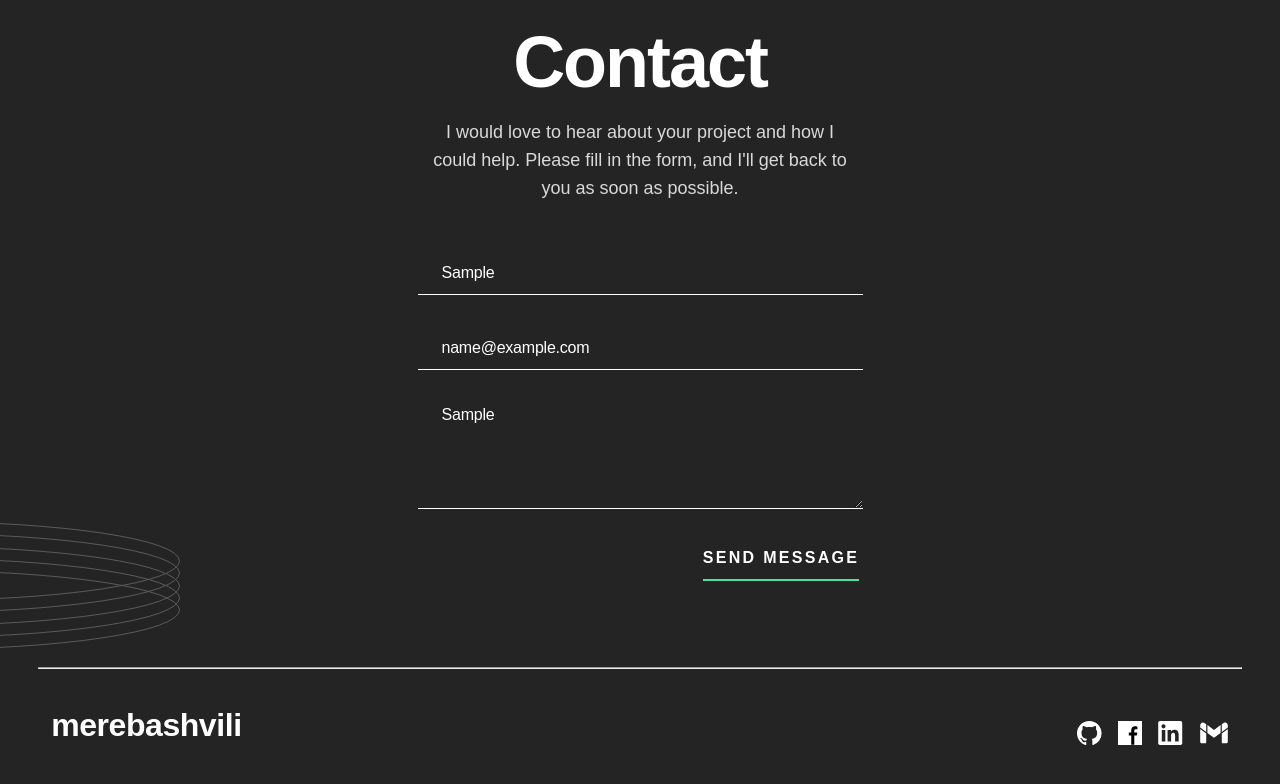
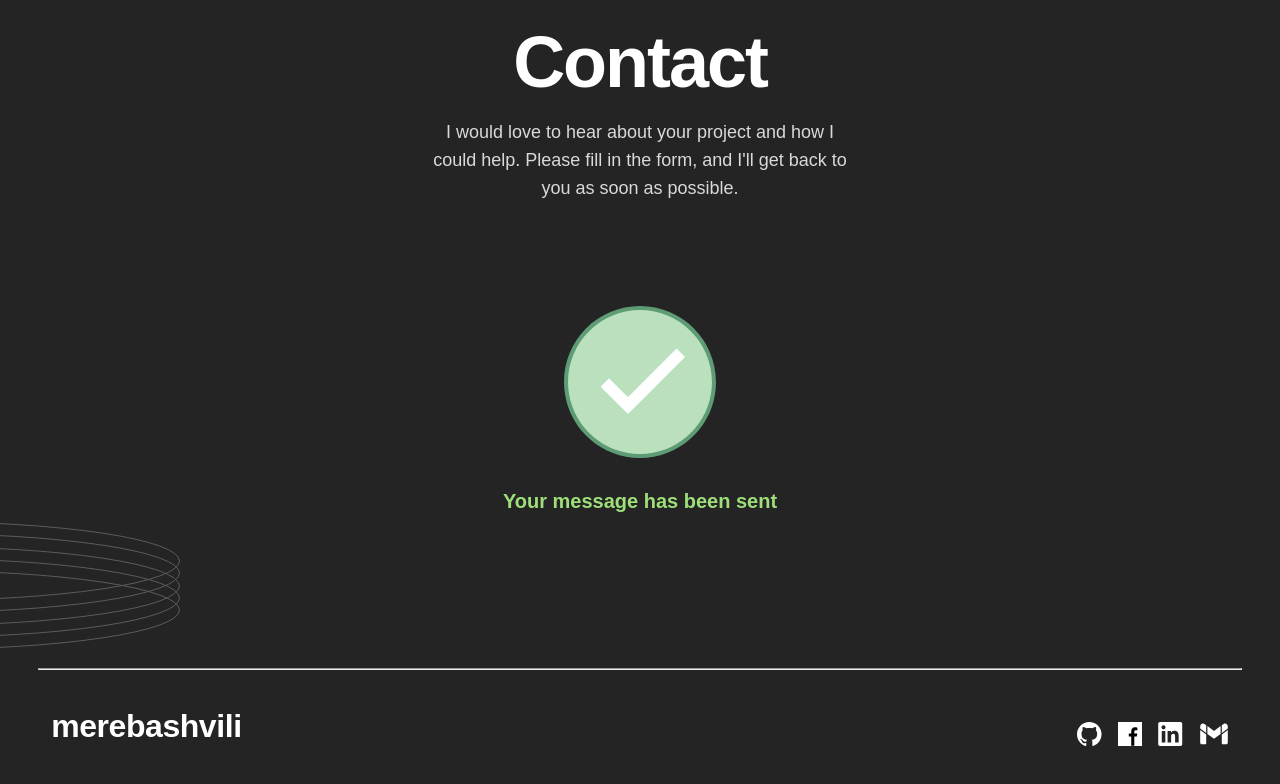
Before and after one commit to Beka-Merebashvili/portfolio, a React (Vite) app: page / in a window 1280 px wide. Both pictures are taken after typing "Sample", "name@example.com", "Sample" into the empty fields and a click on the button "SEND MESSAGE". Shown: the part 2654-3438 px from the top of the page. Built offline with nearby package versions, Linux system fonts and the light colour scheme.

Commit message:
create complate component

```diff
--- a/src/components/Contact.tsx
+++ b/src/components/Contact.tsx
@@ -1,18 +1,22 @@
 import styled from "styled-components";
+import ContactForm from "../styled-components/ContactForm";
 import { useForm, SubmitHandler } from "react-hook-form";
 import SocialMedia from "./SocialMedia";
-import pattern from "../assets/images/pattern-rings.svg"
+import pattern from "../assets/images/pattern-rings.svg";
 import errorIcon from "../assets/images/error-icon.svg";
+import sentIcon from "../assets/images/snet-icon.svg"
+import { useState } from "react";
 
 export default function Contact() {
+  const [complate, setComplate] = useState(false);
   const {
     register,
     handleSubmit,
     formState: { errors },
   } = useForm<Inputs>();
 
-  const onSubmit: SubmitHandler<Inputs> = (data) => {
-    console.log(data);
+  const onSubmit: SubmitHandler<Inputs> = () => {
+    setComplate(true);
   };
 
   return (
@@ -24,6 +28,12 @@ export default function Contact() {
           fill in the form, and I'll get back to you as soon as possible.
         </p>
       </div>
+      {complate ? (
+        <Complate>
+          <img src={sentIcon} alt="" />
+          <p>Your message has been sent</p>
+        </Complate>
+      ) : (
         <ContactForm onSubmit={handleSubmit(onSubmit)}>
           <div className="inputWrapper">
             <input
@@ -37,8 +47,12 @@ export default function Contact() {
                 },
               })}
             />
-          {errors.name && <p className="errorMessage">{errors.name.message}</p>}
-          {errors.name && (<img className="errorIcon" src={errorIcon} alt="errorIcon" /> )}
+            {errors.name && (
+              <p className="errorMessage">{errors.name.message}</p>
+            )}
+            {errors.name && (
+              <img className="errorIcon" src={errorIcon} alt="errorIcon" />
+            )}
           </div>
           <div className="inputWrapper">
             <input
@@ -55,7 +69,9 @@ export default function Contact() {
             {errors.email && (
               <p className="errorMessage">{errors.email.message}</p>
             )}
-          {errors.email && ( <img className="errorIcon" src={errorIcon} alt="errorIcon" /> )}
+            {errors.email && (
+              <img className="errorIcon" src={errorIcon} alt="errorIcon" />
+            )}
           </div>
           <div className="inputWrapper">
             <textarea
@@ -69,6 +85,7 @@ export default function Contact() {
           </div>
           <button>SEND MESSAGE</button>
         </ContactForm>
+      )}
       <img className="rings" src={pattern} alt="" />
       <hr />
       <SocialMedia />
@@ -119,7 +136,7 @@ const ContactContainer = styled.div`
   }
 
   @media only screen and (min-width: 768px) {
-    .contact{
+    .contact {
       font-size: 72px;
       line-height: 72px;
       letter-spacing: -2.045px;
@@ -139,70 +156,25 @@ letter-spacing: -2.045px;
   }
 `;
 
-const ContactForm = styled.form`
+
+
+const Complate = styled.div`
 display: flex;
 flex-direction: column;
 align-items: center;
-  gap: 32px;
-  margin: 50px 0 86px 0;
-  .inputWrapper {
-    position: relative;
-  }
-  input , textarea {
-    width: 342px;
-    height: 43px;
-    color: #ffffff;
+margin: 100px 0 86px 0;
+height: 280px;
+p {
   font-size: 16px;
-    font-weight: 500;
   line-height: 26px;
-    letter-spacing: -0.22px;
-    background-color: #242424;
-    border: none;
-    border-bottom: 1px solid #ffffff;
-    outline: none;
-    padding-left: 24px;
-  }
-  .message {
-    height: 107px;
-  }
-  .errorMessage {
-    color: #ff6f5b;
-    font-size: 12px;
-    font-family: Space Grotesk;
-    font-style: normal;
-    font-weight: 500;
-    line-height: 16px;
-    letter-spacing: -0.16px;
-    position: absolute;
-    bottom: -20px;
-    right: 0;
-  }
-  .errorIcon {
-    position: absolute;
-    top: 8px;
-    right: 0;
-  }
-  button {
-    background-color: #242424;
-    border: none;
-    border-bottom: 2px solid #4ee1a0;
-    padding-bottom: 8px;
-    color: #ffffff;
-    font-size: 16px;
   font-weight: 700;
-    line-height: 26px;
-    letter-spacing: 2.286px;
-    margin-left: 186px;
+  color: #9fdf7a;
+  margin-top: 26px;
 }
 
 @media only screen and (min-width: 768px) {
-    input , textarea {
-      width: 445px;
-    }
-    button {
-      margin-left: 282px;
+  p {
+    font-size: 20px;
   }
 }
-
-
 `;
--- /dev/null
+++ b/src/styled-components/ContactForm.ts
@@ -0,0 +1,71 @@
+import styled from "styled-components"
+
+const ContactForm = styled.form`
+  display: flex;
+  flex-direction: column;
+  align-items: center;
+  gap: 32px;
+  margin: 50px 0 86px 0;
+  .inputWrapper {
+    position: relative;
+  }
+  input,
+  textarea {
+    width: 342px;
+    height: 43px;
+    color: #ffffff;
+    font-size: 16px;
+    font-weight: 500;
+    line-height: 26px;
+    letter-spacing: -0.22px;
+    background-color: #242424;
+    border: none;
+    border-bottom: 1px solid #ffffff;
+    outline: none;
+    padding-left: 24px;
+  }
+  .message {
+    height: 107px;
+  }
+  .errorMessage {
+    color: #ff6f5b;
+    font-size: 12px;
+    font-family: Space Grotesk;
+    font-style: normal;
+    font-weight: 500;
+    line-height: 16px;
+    letter-spacing: -0.16px;
+    position: absolute;
+    bottom: -20px;
+    right: 0;
+  }
+  .errorIcon {
+    position: absolute;
+    top: 8px;
+    right: 0;
+  }
+  button {
+    background-color: #242424;
+    border: none;
+    border-bottom: 2px solid #4ee1a0;
+    padding-bottom: 8px;
+    color: #ffffff;
+    font-size: 16px;
+    font-weight: 700;
+    line-height: 26px;
+    letter-spacing: 2.286px;
+    margin-left: 186px;
+  }
+
+  @media only screen and (min-width: 768px) {
+    input,
+    textarea {
+      width: 445px;
+    }
+    button {
+      margin-left: 282px;
+    }
+  }
+`;
+
+export default ContactForm;
```
Also changed, not shown: src/assets/images/snet-icon.svg (added). Lines whose indentation alone changed are shown as unchanged.
